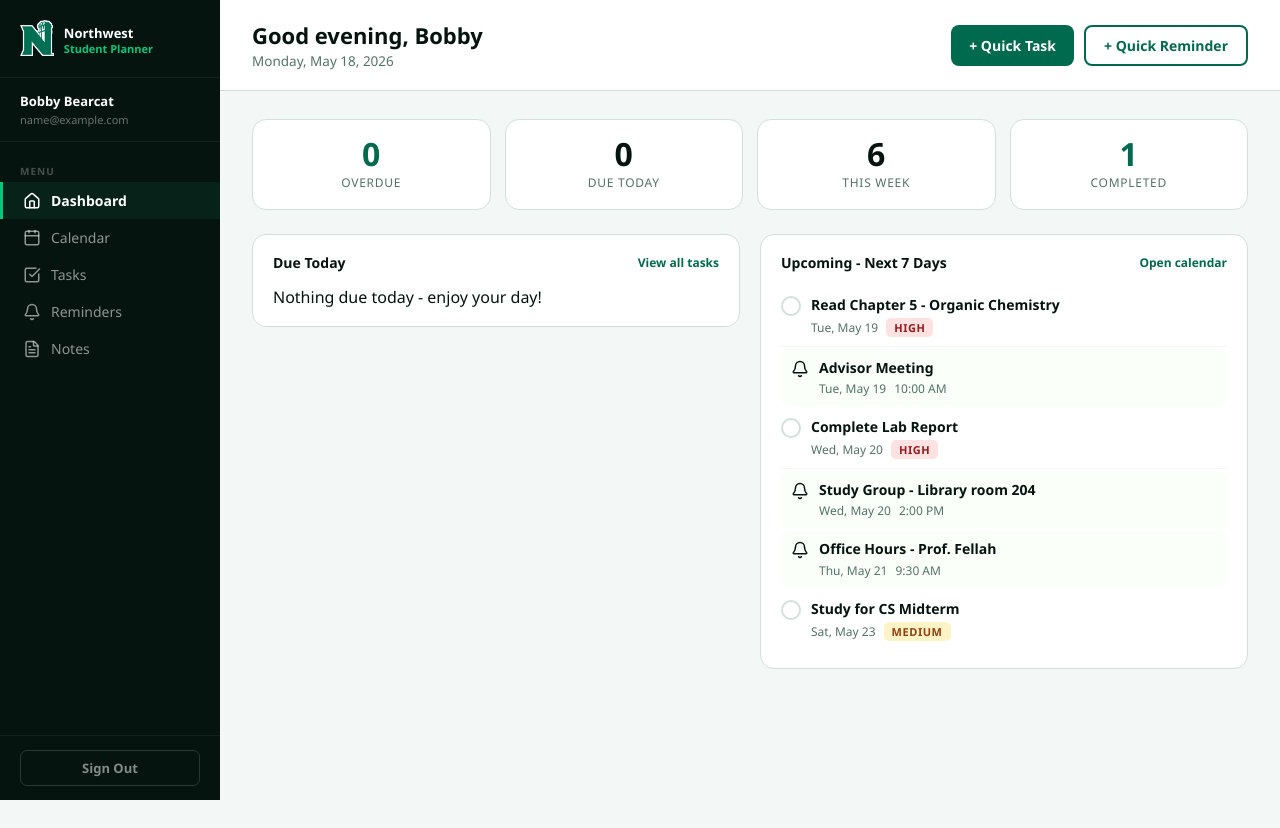
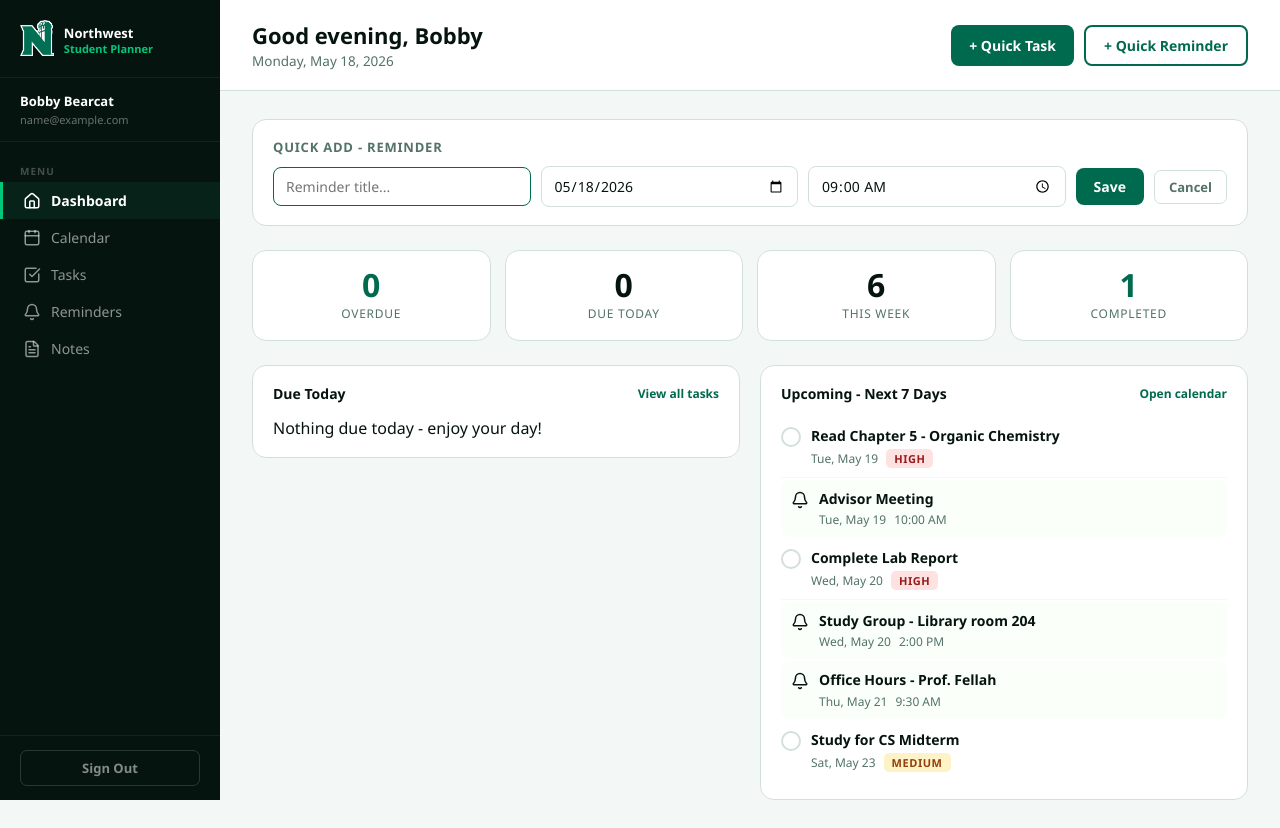
Before and after one commit to Chanikya5793/GDPProject, a React (Vite) app: page / in a window 1280 px wide. Both pictures are taken after typing "name@example.com", "Sample123" into the empty fields and a click on the button "Sign In". Before the commit the page ends 800 px from the top, so only its background shows below. Built offline with nearby package versions, Linux system fonts and the light colour scheme.

Commit message:
quick task/reminder buttons
Created the form for the quick task/quick reminder on Dashboard

```diff
--- /dev/null
+++ b/src/api/categories.js
@@ -0,0 +1,35 @@
+const STORAGE_KEY = 'nw-categories'
+
+const BUILT_IN = [
+    { id: 'homework', name: 'Homework', color: '#3B82F6', builtin: true },
+    { id: 'exam', name: 'Exam', color: '#DC2626', builtin: true },
+    { id: 'project', name: 'Project', color: '#7C3AED', builtin: true },
+    { id: 'reading', name: 'Reading', color: '#D97706', builtin: true },
+    { id: 'lab', name: 'Lab', color: '#16A34A', builtin: true },
+]
+
+function loadCustom() {
+    const raw = localStorage.getItem(STORAGE_KEY)
+    return raw ? JSON.parse(raw) : []
+}
+
+function saveCustom(cats) {
+    localStorage.setItem(STORAGE_KEY, JSON.stringify(cats))
+}
+
+export async function getCategories(userId) {
+    const custom = loadCustom().filter(c => c.userId === userId)
+    return [...BUILT_IN, ...custom]
+}
+
+export async function createCategory(category) {
+    const custom = loadCustom()
+    const newCat = { ...category, id: `custom_${Date.now()}`, builtin: false }
+    saveCustom([...custom, newCat])
+    return newCat
+}
+
+export async function deleteCategory(id) {
+    saveCustom(loadcustom().filter(c => c.id !== id))
+    return { success: true }
+}
--- a/src/css/Dashboard.css
+++ b/src/css/Dashboard.css
@@ -5,6 +5,33 @@
   display: flex;
   gap: 10px;
   flex-wrap: wrap;
+}
+
+/* Quick add bar */
+.quick-add-bar {
+  padding: 18px 20px;
+}
+
+.quick-add-title {
+  font-size: 13px;
+  font-weight: 700;
+  color: var(--muted);
+  margin-bottom: 10px;
+  text-transform: uppercase;
+  letter-spacing: .06em;
+}
+
+.quick-add-row {
+  display: flex;
+  gap: 10px;
+  flex-wrap: wrap;
+  align-items: center;
+}
+
+.quick-add-row .form-input,
+.quick-add-row .form-select {
+  flex: 1;
+  min-width: 140px;
 }
 
 /* STAT CARDS */
--- a/src/pages/Dashboard.jsx
+++ b/src/pages/Dashboard.jsx
@@ -3,6 +3,7 @@ import { Link } from "react-router-dom"
 import { useAuth } from "../context/AuthContext"
 import { getTasks, toggleTask, createTask } from "../api/tasks"
 import { getReminders, createReminder } from "../api/reminders"
+import { getCategories } from "../api/categories"
 import { Check, Bell } from "lucide-react"
 import "../css/Dashboard.css"
 
@@ -136,17 +137,27 @@ export default function Dashboard() {
   const { user } = useAuth()
   const [tasks, setTasks] = useState([])
   const [reminders, setReminders] = useState([])
+  const [categories, setCategories] = useState([])
   const [loading, setLoading] = useState([true])
   const [quickMode, setQuickMode] = useState([null])
 
+  // QUICK ADD STATE
+  const [qTitle, setQTitle] = useState('')
+  const [qDate, setQDate] = useState(today())
+  const [qTime, setQTime] = useState('09:00')
+  const [qPriority, setQPriority] = useState('medium')
+  const [qCategory, setQCategory] = useState('')
+
   useEffect(() => {
     async function load() {
-      const [t, r] = await Promise.all([
+      const [t, r, c] = await Promise.all([
         getTasks(user.id),
         getReminders(user.id),
+        getCategories(user.id),
       ])
       setTasks(t)
       setReminders(r)
+      setCategories(c)
       setLoading(false)
     }
     load()
@@ -177,6 +188,37 @@ export default function Dashboard() {
     setTasks(prev => prev.map(t => t.id === id ? updated : t))
   }
 
+  const handleQuickAdd = async (e) => {
+    e.preventDefault()
+    if (!qTitle.trim()) return
+    if (quickMode === 'task') {
+      const newTask = await createTask({
+        userId: user.id,
+        title: qTitle,
+        dueDate: qDate,
+        dueTime: qTime,
+        priority: qPriority,
+        category: qCategory,
+        notes: '',
+      })
+      setTasks(prev => [...prev, newTask])
+    } else {
+      const newReminder = await createReminder({
+        userId: user.id,
+        title: qTitle,
+        date: qDate,
+        time: qTime,
+        notes: '',
+      })
+      setReminders(prev => [...prev, newReminder])
+    }
+    setQTitle('')
+    setQDate(today())
+    setQTime('09:00')
+    setQCategory(categories[0]?.name || '')
+    setQuickMode(null)
+  }
+
   if (loading) return (
     <div className="page-body" style={{ display: 'flex', alignItems: 'center', justifyContent: 'center', minHeight: '60vh' }}>
       <p style={{ color: 'var(--muted)' }}>Loading your planner...</p>
@@ -197,18 +239,74 @@ export default function Dashboard() {
         </div>
         <div className="dash-quick-btns">
           {/* These buttons will open a quick-add form */}
-          <button className="btn-primary">+ Quick Task</button>
-          <button className="btn-secondary">+ Quick Reminder</button>
+          <button className="btn-primary" onClick={() => setQuickMode(quickMode === 'task' ? null : 'task')}>+ Quick Task</button>
+          <button className="btn-secondary" onClick={() => setQuickMode(quickMode === 'reminder' ? null : 'reminder')}>+ Quick Reminder</button>
         </div>
       </div>
 
       <div className="page-body">
 
+        {/* QUICK ADD FORM */}
+        {quickMode && (
+          <div className="quick-add-bar card" style={{ marginBottom: '24px' }}>
+            <form onSubmit={handleQuickAdd}>
+              <div className="quick-add-title">
+                Quick Add - {quickMode === 'task' ? 'Task' : 'Reminder'}
+              </div>
+              <div className="quick-add-row">
+                <input
+                  className="form-input"
+                  placeholder={quickMode === 'task' ? 'Task title...' : 'Reminder title...'}
+                  value={qTitle}
+                  onChange={e => setQTitle(e.target.value)}
+                  autoFocus
+                  required
+                  />
+                  <input
+                    className="form-input"
+                    type="date"
+                    value={qDate}
+                    onChange={e => setQDate(e.target.value)}
+                    required
+                  />
+                  {quickMode === 'task' ? (
+                    <>
+                      <input
+                        className="form-input"
+                        type="time"
+                        value={qTime}
+                        onChange={e => setQTime(e.target.value)}
+                      />
+                      <select className="form-select" value={qPriority} onChange={e => setQPriority(e.target.value)}>
+                        <option value="high">High Priority</option>
+                        <option value="medium">Medium Priority</option>
+                        <option value="low">Low Priority</option>
+                      </select>
+                      <select className="form-select" value={qCategory} onChange={e => setQCategory(e.target.value)}>
+                        {categories.map(c => <option key={c.id} value={c.name}>{c.name}</option>)}
+                      </select>
+                    </>
+                  ) : (
+                    <input
+                      className="form-input"
+                      type="time"
+                      value={qTime}
+                      onChange={e => setQTime(e.target.value)}
+                      required
+                    />
+                  )}
+                  <button type="submit" className="btn-primary">Save</button>
+                  <button type="button" className="btn-ghost" onClick={() => setQuickMode(null)}>Cancel</button>
+              </div>
+            </form>
+          </div>
+        )}
+
         {/* STAT CARDS */}
         {/* Four numbers - overdue, today, week, completed */}
         <div className="dash-stats">
           <div className={`dash-stat ${overdue.length > 0 ? 'dash-stat-danger' : ''}`}>
-            <div className="dash-stat-n" style={{ color: overdue.length > 0 ? 'var(--red)' : 'var(--green) '}}>
+            <div className="dash-stat-n" style={{ color: overdue.length > 0 ? 'var(--red)' : 'var(--green)' }}>
               {overdue.length}
             </div>
             <div className="dash-stat-l">Overdue</div>
@@ -287,7 +385,6 @@ export default function Dashboard() {
               )}
             </div>
           </div>
-
         </div>
       </div>
     </>
```
